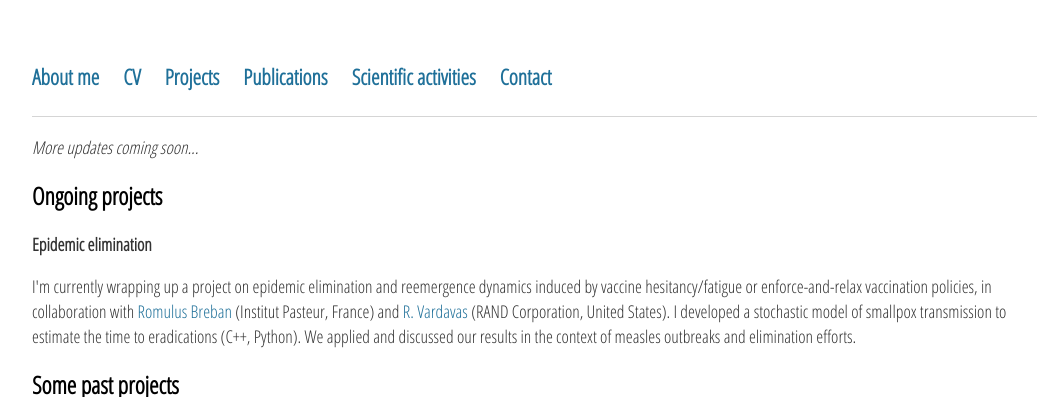
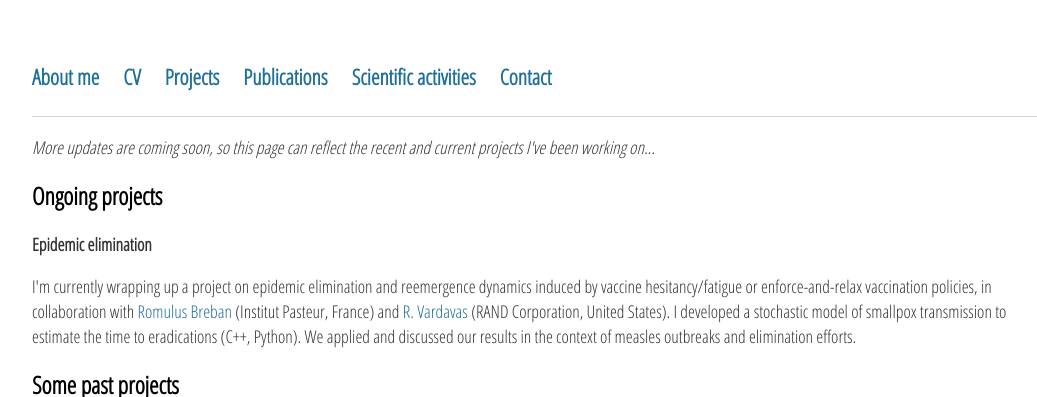
Before and after one commit to sjijon/sjijon.github.io, a Jekyll site: the page built from research.html, in a window 1280 px wide and 900 px high, cut to the strip 0-397 px from the top of the window. Shown: the whole strip, without its empty margins (96-1133 px from the left). Built offline with Jekyll 4.4.1, drawn with Linux system fonts in a browser that asks for light colours; nearby versions of some CDN libraries.

Commit message:
Coming soon

```diff
--- a/research.html
+++ b/research.html
@@ -4,7 +4,7 @@ title: Research
 ---
 <div class="blurb">
 	<p style="border-bottom: 1px solid #d5d5d5;"></p>
-	<p><em>More updates coming soon...</em></p>
+	<p><em>More updates are coming soon, so this page can reflect the recent and current projects I've been working on...</em></p>
 
 	<h2>Ongoing projects</h2>
 	<p><strong>Epidemic elimination</strong></p>
```
